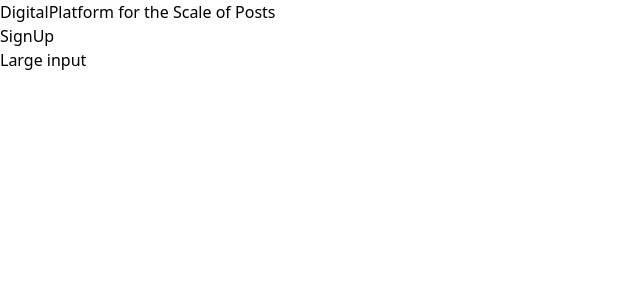
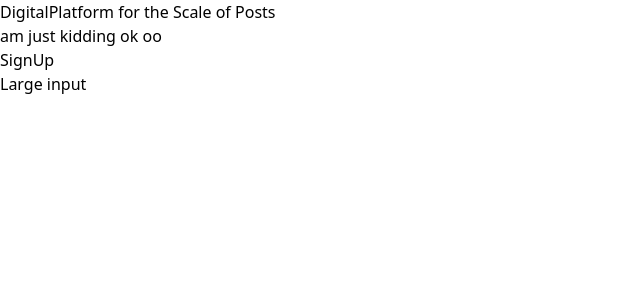
Before and after one commit to icodejsx/PostServerUi, a React (Vite) app in the folder postserverui/: page / in a window 1280 px wide. Shown: the top 300 px of the page, without its empty margins (0-640 px from the left). Built offline with nearby package versions, Linux system fonts and the light colour scheme.

Commit message:
building

```diff
--- a/postserverui/src/components/Signpage/Signup.JSX
+++ b/postserverui/src/components/Signpage/Signup.JSX
@@ -6,7 +6,7 @@ const Signup = () => {
         <div className='flex'>
             <div className='text-3xl'>
                 <p>DigitalPlatform for the Scale of Posts </p>
-
+                <p>am just kidding ok oo  </p>
 
             </div>
             <form>
```
